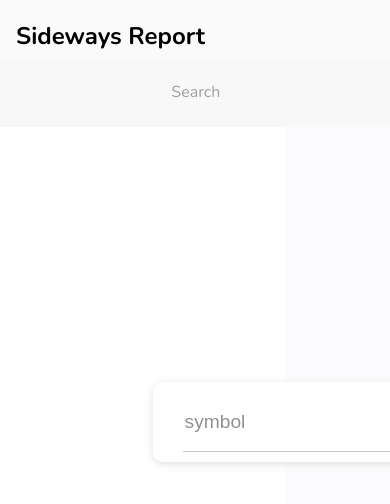
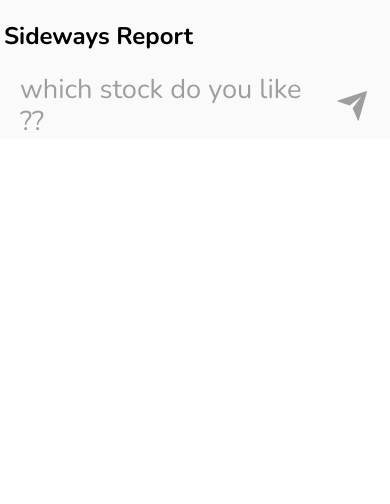
Before and after one commit to dsmeny/sideways-report, a Next.js app: page / in a window 390 px wide. Shown: the top 504 px of the page. Built offline with nearby package versions, Linux system fonts and the light colour scheme.

Commit message:
working on styling/responsiveness

```diff
--- a/components/layout/cards/StockCard.js
+++ b/components/layout/cards/StockCard.js
@@ -1,10 +1,13 @@
+import { useContext } from "react";
 import { useRouter } from "next/router";
 import Card from "../../ui/Card";
 import { ChevronUp, ChevronDown, Dots } from "../../ui/Icons";
 import { toMillions } from "../../utility/tableList_functions";
 import classes from "./StockCard.module.css";
+import TriggerContext from "../../../store/context-provider";
 
 const StockCard = (props) => {
+  const { showSearch } = useContext(TriggerContext);
   const router = useRouter();
 
   const stockPrices = Object.entries(props.stockData);
@@ -13,12 +16,14 @@ const StockCard = (props) => {
   stockPrices[4][0] = stockPrices[4][0].toString().concat("(m)");
   stockPrices[4][1] = toMillions(stockPrices[4][1]);
 
+  const clickHandler = () => {
+    showSearch();
+    router.push(`/${props.symbol}`);
+  };
+
   return (
     <Card symbol={props.symbol}>
-      <div
-        className={classes.details}
-        onClick={() => router.push(`/${props.symbol}`)}
-      >
+      <div className={classes.details} onClick={clickHandler}>
         <h3>{props.symbol}</h3>
         <span>
           <Dots />
--- a/components/layout/menu/MenuBar.js
+++ b/components/layout/menu/MenuBar.js
@@ -4,27 +4,19 @@ import MenuItem from "./MenuItem";
 import classes from "./MenuBar.module.css";
 
 const MenuBar = () => {
-  const [active, setActive] = useState(false);
   const { searchTrigger, showSearch } = useContext(TriggerContext);
 
-  function classTriggerHandler() {
+  const searchHandler = () => {
     showSearch();
-  }
+  };
 
   return (
-    <>
-      <nav className={classes.nav}>
-        <h1>Sideways Report</h1>
-      </nav>
-      <div className={classes.nav_bar}>
-        <div className={classes.nav_bar_pages}>
-          <MenuItem
-            searchTrigger={searchTrigger}
-            classTriggerHandler={classTriggerHandler}
-          />
-        </div>
+    <nav className={classes.nav}>
+      <h1>Sideways Report</h1>
+      <div className={classes.nav_bar_pages}>
+        <MenuItem searchTrigger={searchTrigger} searchHandler={searchHandler} />
       </div>
-    </>
+    </nav>
   );
 };
 
--- a/components/layout/menu/MenuBar.module.css
+++ b/components/layout/menu/MenuBar.module.css
@@ -6,28 +6,10 @@
   background-color: rgb(250, 250, 250);
   display: flex;
   justify-content: space-between;
-  align-items: center;
+  flex-direction: column;
+  padding: 0 1vw;
 }
 
 .nav h1 {
-  transform: translateX(1rem);
+  width: 20rem;
 }
-
-.nav_bar {
-  position: fixed;
-  top: 7vh;
-  display: flex;
-  justify-content: space-evenly;
-  align-items: center;
-  width: 100%;
-  background-color: var(--navbar-background-color);
-  z-index: 9999;
-}
-
-.nav_bar_filters {
-  width: 100%;
-}
-
-.nav_bar_pages {
-  width: 100%;
-}
--- a/components/layout/menu/MenuItem.js
+++ b/components/layout/menu/MenuItem.js
@@ -1,40 +1,21 @@
 import classes from "./MenuItem.module.css";
+import { RiSendPlaneFill } from "react-icons/ri";
 
-const MenuItem = (props) => {
+const icon = {
+  fontSize: "2.3rem",
+};
+
+const MenuItem = ({ searchTrigger, searchHandler }) => {
   return (
     <>
       <ul className={classes.list_styles}>
         <li
-          onClick={(e) => {
-            e.currentTarget.classList.toggle(classes.active);
-            props.classTriggerHandler();
-            e.stopPropagation();
-          }}
+          onClick={searchHandler}
+          className={searchTrigger ? classes.active : ""}
         >
-          <span
-            style={{
-              transform: "translateX(-10px)",
-            }}
-          >
-            Search
-          </span>
-          <svg
-            xmlns="http://www.w3.org/2000/svg"
-            style={{ height: "2rem" }}
-            fill="none"
-            viewBox="0 0 24 24"
-            stroke="currentColor"
-          >
-            <path
-              strokeLinecap="round"
-              strokeLinejoin="round"
-              strokeWidth={2}
-              d="M21 21l-6-6m2-5a7 7 0 11-14 0 7 7 0 0114 0z"
-            />
-          </svg>
+          <span>which stock do you like ??</span>
+          <RiSendPlaneFill style={icon} />
         </li>
-        {/* <li>p2</li>
-        <li>p3</li> */}
       </ul>
     </>
   );
--- a/components/layout/menu/MenuItem.module.css
+++ b/components/layout/menu/MenuItem.module.css
@@ -9,10 +9,21 @@
 }
 
 .list_styles li {
-  width: 7vw;
+  width: 100vw;
   height: 4vh;
+  display: -webkit-flex;
+  display: -moz-box;
   display: flex;
+  align-items: center;
   color: var(--border-color);
+  gap: 1rem;
+  transition: all 0.5s ease;
+  justify-content: center;
+  font-size: 1.7rem;
+}
+
+.list_styles li:hover {
+  color: var(--hover-highlight-color) !important;
 }
 
 .active {
--- a/package.json
+++ b/package.json
@@ -12,6 +12,7 @@
     "next": "^11.1.2",
     "react": "17.0.2",
     "react-dom": "17.0.2",
+    "react-icons": "^4.3.1",
     "swr": "^0.5.6"
   }
 }
--- a/store/context-provider.js
+++ b/store/context-provider.js
@@ -10,7 +10,7 @@ const TriggerContext = createContext({
 });
 
 export function TriggerContextProvider(props) {
-  const [isSearch, setIsSearch] = useState(true);
+  const [isSearch, setIsSearch] = useState(false);
   const [isClicked, setIsClicked] = useState(false);
   const [hasSymbol, setHasSymbol] = useState(false);
 
```
Also changed, not shown: pages/[symbol]/index.js (+6 -5 lines), 1 other file (tests, documents, lock files or other folders).
